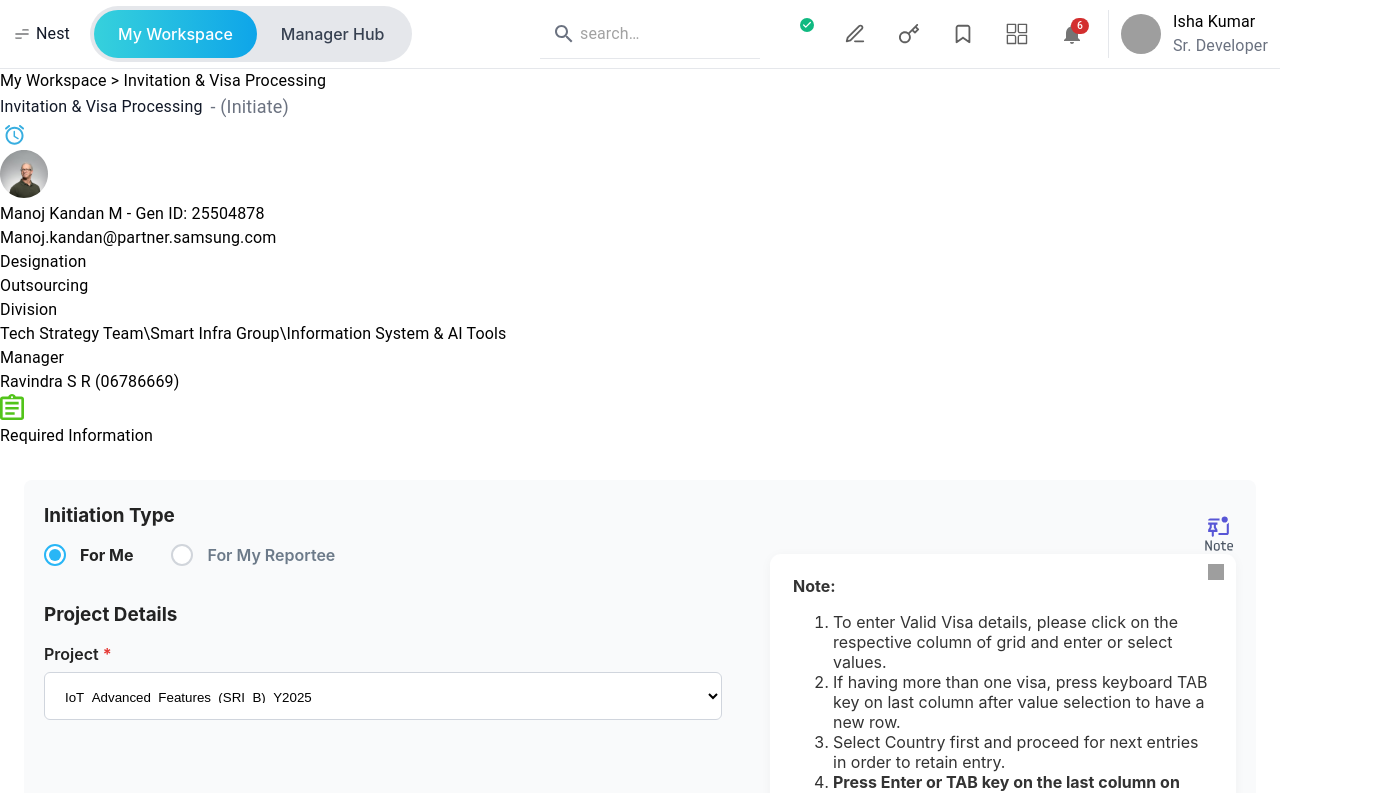
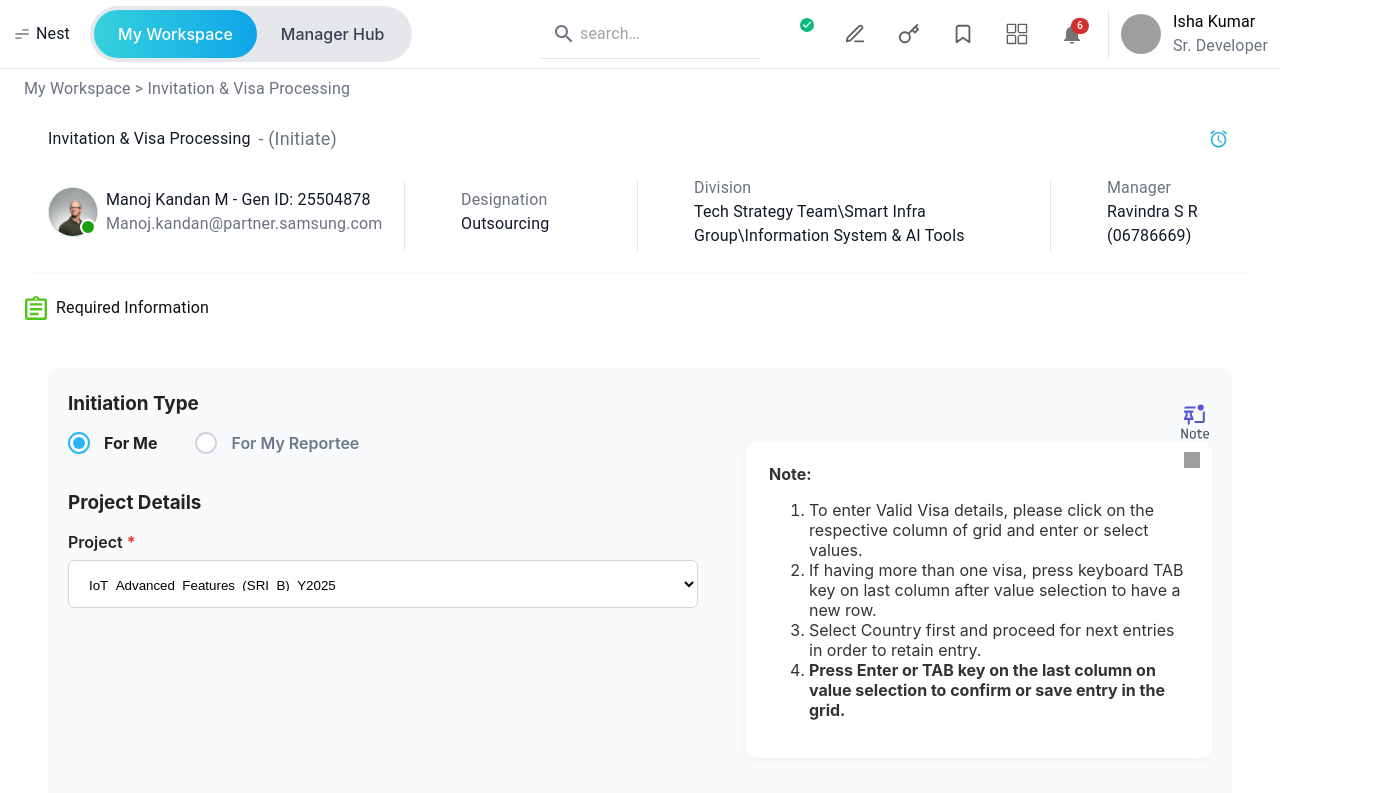
Before and after one commit to lakshmi12-cit/visa_up, a React (Create React App) app: page / in a window 1280 px wide. Shown: the top 793 px of the page, 1400 px wide, since content can reach past the window. Built offline with nearby package versions, Linux system fonts and the light colour scheme; grey boxes are pictures that could not be loaded; some icons are missing.

Commit message:
Update Layouts.css

```diff
--- a/src/style/Layouts.css
+++ b/src/style/Layouts.css
@@ -1,3 +1,48 @@
+.layout-container {
+  display: flex;
+  flex-direction: column;
+  height: 100vh;
+  background-color: #ffffff;
+}
+
+.layout-content {
+  flex: 1;
+  background-color: #ffffff;
+  padding: 8px 24px;
+}
+
+.layout-breadcrumb {
+  color: #6b7280;
+  font-size: 13px;
+  margin-bottom: 8px;
+}
+
+.layout-card {
+  background-color: white;
+  border-radius: 8px;
+  padding: 24px;
+  margin-bottom: 24px;
+  box-shadow: 0 1px 2px rgba(16, 30, 115, 0.04);
+}
+
+.layout-title-row {
+  display: flex;
+  align-items: center;
+  margin-bottom: 24px;
+}
+
+.layout-back-button {
+  margin-right: 8px;
+  cursor: pointer;
+  display: flex;
+  align-items: center;
+}
+
+.layout-back-icon {
+  width: 24px;
+  height: 24px;
+}
+
 .layout-title {
   font-weight: 700;
   font-size: 22px;
@@ -9,15 +54,8 @@
 .layout-subtitle {
   font-weight: 400;
   font-size: 18px;
-  color: #6B7280;
+  color: #6b7280;
   margin-left: 8px;
-}
-
-.layout-back-button {
-  margin-right: 10px;
-  cursor: pointer;
-  display: flex;
-  align-items: center;
 }
 
 .layout-clock-container {
@@ -25,3 +63,162 @@
   display: flex;
   align-items: center;
 }
+
+.layout-clock-icon {
+  width: 26px;
+  height: 26px;
+  color: #00b0ff;
+}
+
+.layout-employee-section {
+  display: flex;
+  align-items: center;
+  gap: 8px;
+}
+
+.layout-employee-profile {
+  display: flex;
+  align-items: center;
+  gap: 8px;
+  min-width: 280px;
+}
+
+.layout-avatar-container {
+  position: relative;
+}
+
+.layout-avatar-bg {
+  width: 48px;
+  height: 48px;
+  border-radius: 50%;
+  overflow: hidden;
+  border: 1px solid #e5e7eb;
+  background-color: #4caf50;
+}
+
+.layout-avatar-img {
+  width: 100%;
+  height: 100%;
+  object-fit: cover;
+}
+
+.layout-avatar-status {
+  position: absolute;
+  bottom: 2px;
+  right: 2px;
+  width: 12px;
+  height: 12px;
+  background-color: #eaf5ebff;
+  border-radius: 50%;
+  border: 2px solid white;
+}
+
+.layout-employee-name {
+  font-weight: 700;
+  font-size: 16px;
+  color: #111827;
+}
+
+.layout-employee-email {
+  font-size: 14px;
+  color: #6b7280;
+}
+
+.layout-divider {
+  margin: 0 16px;
+  align-self: stretch;
+  min-height: 44px;
+  display: none;
+}
+
+@media (min-width: 600px) {
+  .layout-divider {
+    display: block;
+  }
+}
+
+.layout-divider::before {
+  content: "";
+  display: block;
+  width: 1px;
+  height: 100%;
+  background-color: #e3e8ee;
+  margin-top: 4px;
+}
+
+.layout-employee-info {
+  min-width: 120px;
+  display: flex;
+  flex-direction: column;
+  justify-content: center;
+}
+
+.layout-division {
+  flex: 1;
+  min-width: 300px;
+}
+
+.layout-label {
+  font-size: 14px;
+  color: #6b7280;
+  margin-bottom: 4px;
+}
+
+.layout-value {
+  font-weight: 700;
+  font-size: 16px;
+  color: #111827;
+}
+
+.layout-required-section {
+  display: flex;
+  align-items: center;
+  gap: 8px;
+  margin-bottom: 16px;
+}
+
+.layout-required-icon {
+  width: 24px;
+  height: 24px;
+}
+
+.layout-required-title {
+  font-weight: 700;
+  font-size: 18px;
+  color: #110f0f;
+}
+
+.layout-view-policies {
+  margin-top: 8px;
+}
+
+.layout-policies-link {
+  display: flex;
+  align-items: center;
+  gap: 8px;
+  color: #6b7280;
+}
+
+.layout-policies-icon {
+  width: 20px;
+  height: 20px;
+}
+.layout-back-button {
+  transform: rotate(180deg);
+}
+
+.layout-employee-section {
+  gap: 40px;
+}
+
+.layout-divider {
+  min-height: 50px;
+}
+
+.layout-avatar-status {
+  background-color: #1b9e11;
+}
+
+.layout-employee-profile {
+  min-width: 300px;
+}
```
